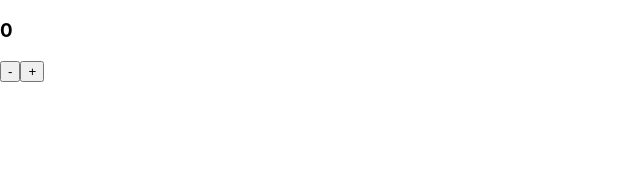
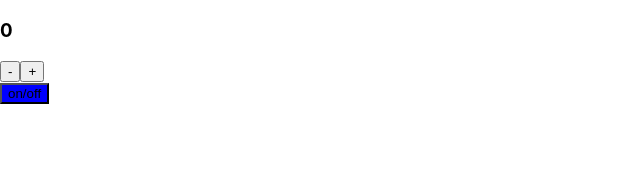
Before and after one commit to uuuuuuum/rtl-app, a React (Create React App) app: page / in a window 1280 px wide. Shown: the top 172 px of the page, without its empty margins (0-640 px from the left). Built offline with nearby package versions, Linux system fonts and the light colour scheme.

Commit message:
Add : on / off button background-color test

```diff
--- a/src/App.js
+++ b/src/App.js
@@ -21,6 +21,14 @@ function App() {
             +
           </button>
         </div>
+        <div>
+          <button
+            data-testid="on/off-button"
+            style={{ backgroundColor: "blue" }}
+          >
+            on/off
+          </button>
+        </div>
       </header>
     </div>
   );
```
Also changed, not shown: 1 other file (tests, documents, lock files or other folders).
